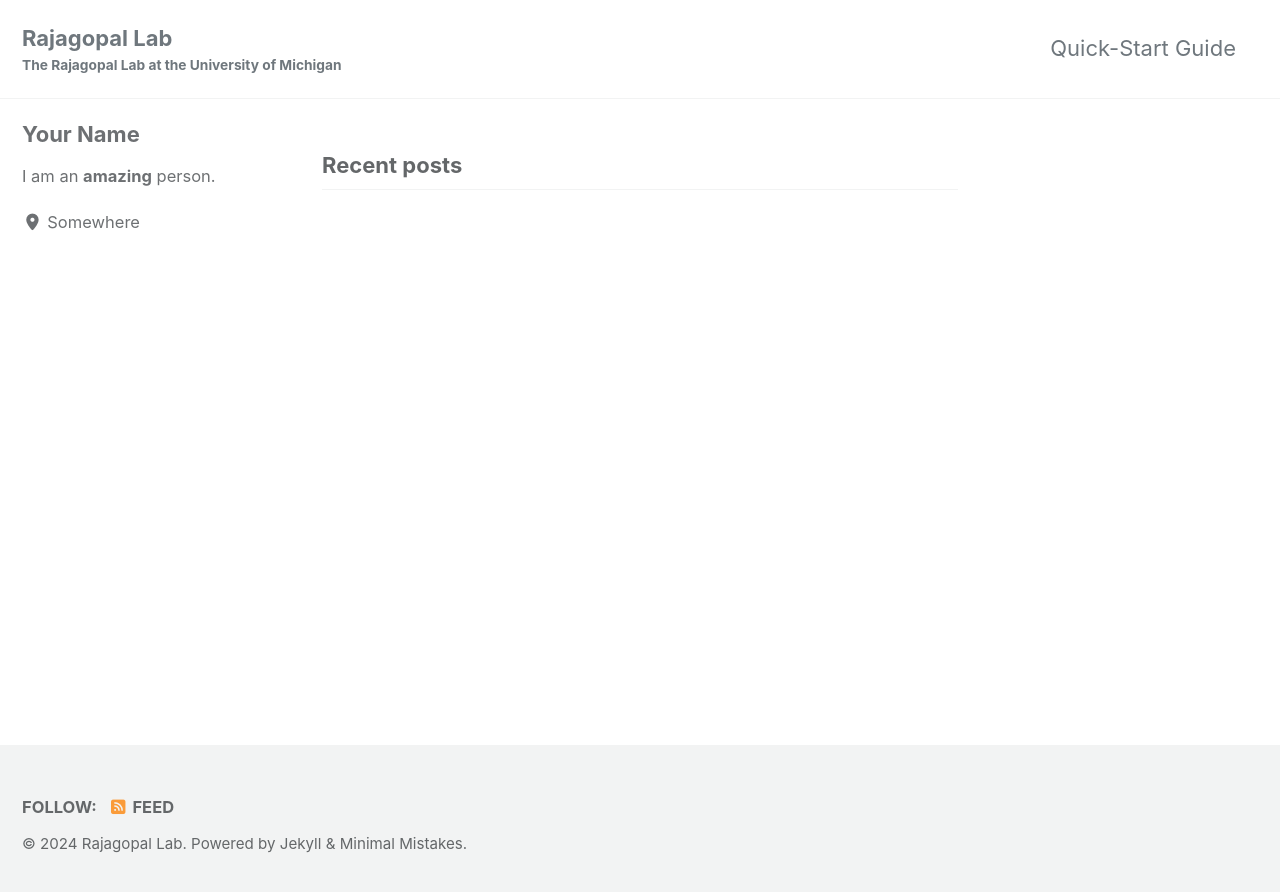
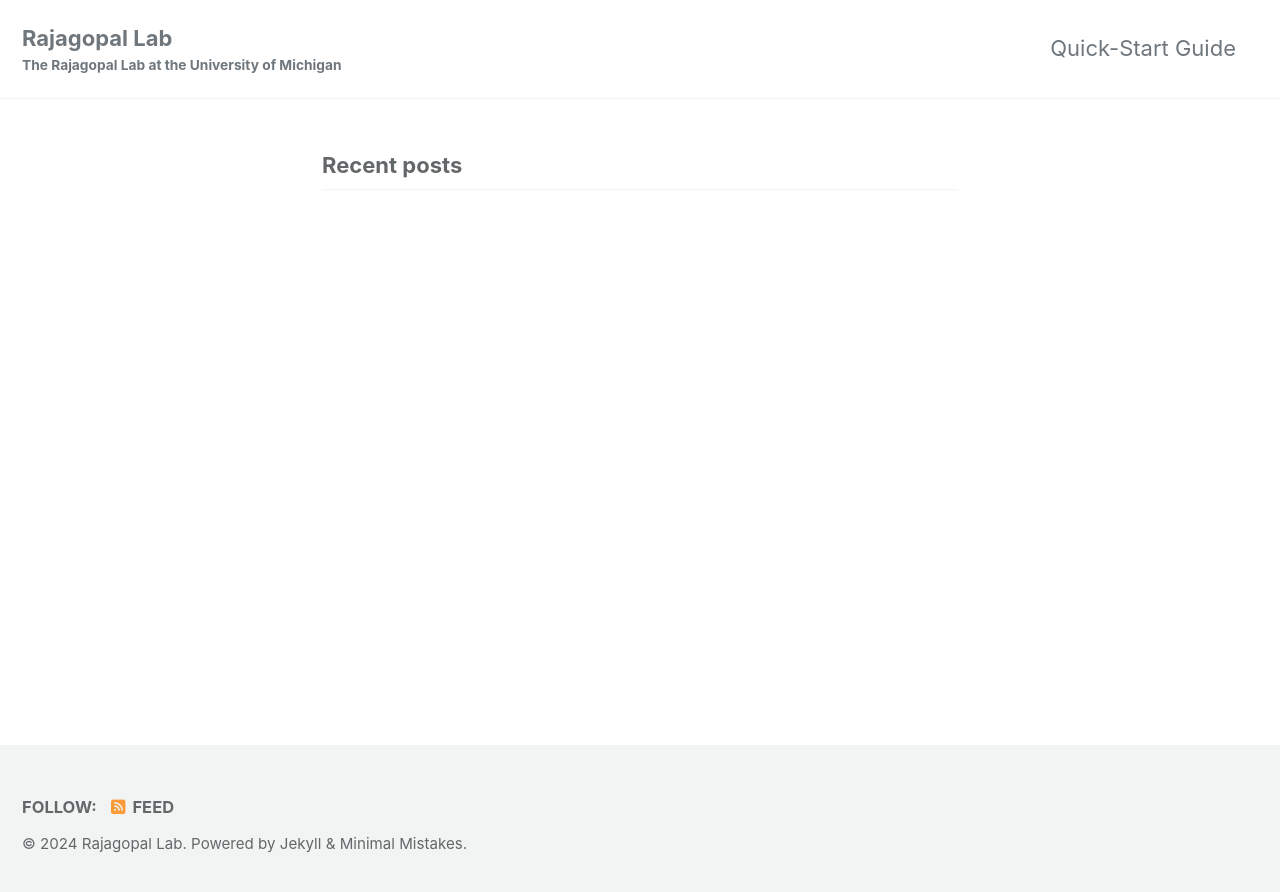
Before and after one commit to rajagopallab/rajagopallab.github.io, a Jekyll site: the page built from index.html, in a window 1280 px wide. Shown: the top 892 px of the page. Built offline with Jekyll 4.4.1, drawn with Linux system fonts in a browser that asks for light colours; cached includes are drawn as plain includes; the list of posts is cut into pages by our own code.

Commit message:
changing landing page

```diff
--- a/_config.yml
+++ b/_config.yml
@@ -113,9 +113,9 @@ analytics:
 
 # Site Author
 author:
-  name             : "Your Name"
+  name             : "Shankari Rajagopal"
   avatar           : # path of avatar image, e.g. "/assets/images/bio-photo.jpg"
-  bio              : "I am an **amazing** person."
+  bio              : "Hello World!"
   location         : "Somewhere"
   email            :
   links:
--- a/index.html
+++ b/index.html
@@ -1,4 +1,4 @@
 ---
 layout: home
-author_profile: true
+author_profile: false
 ---
```
